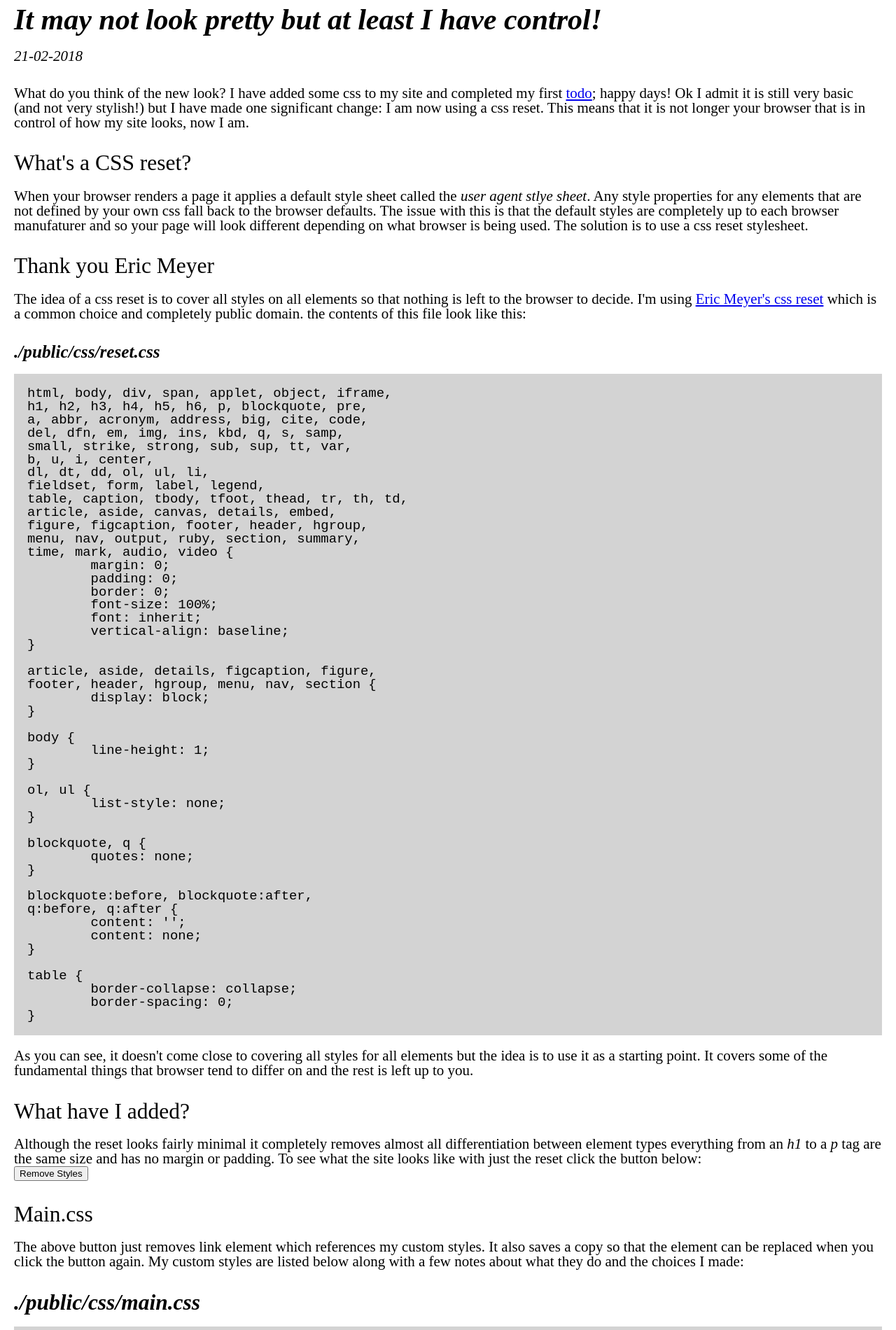
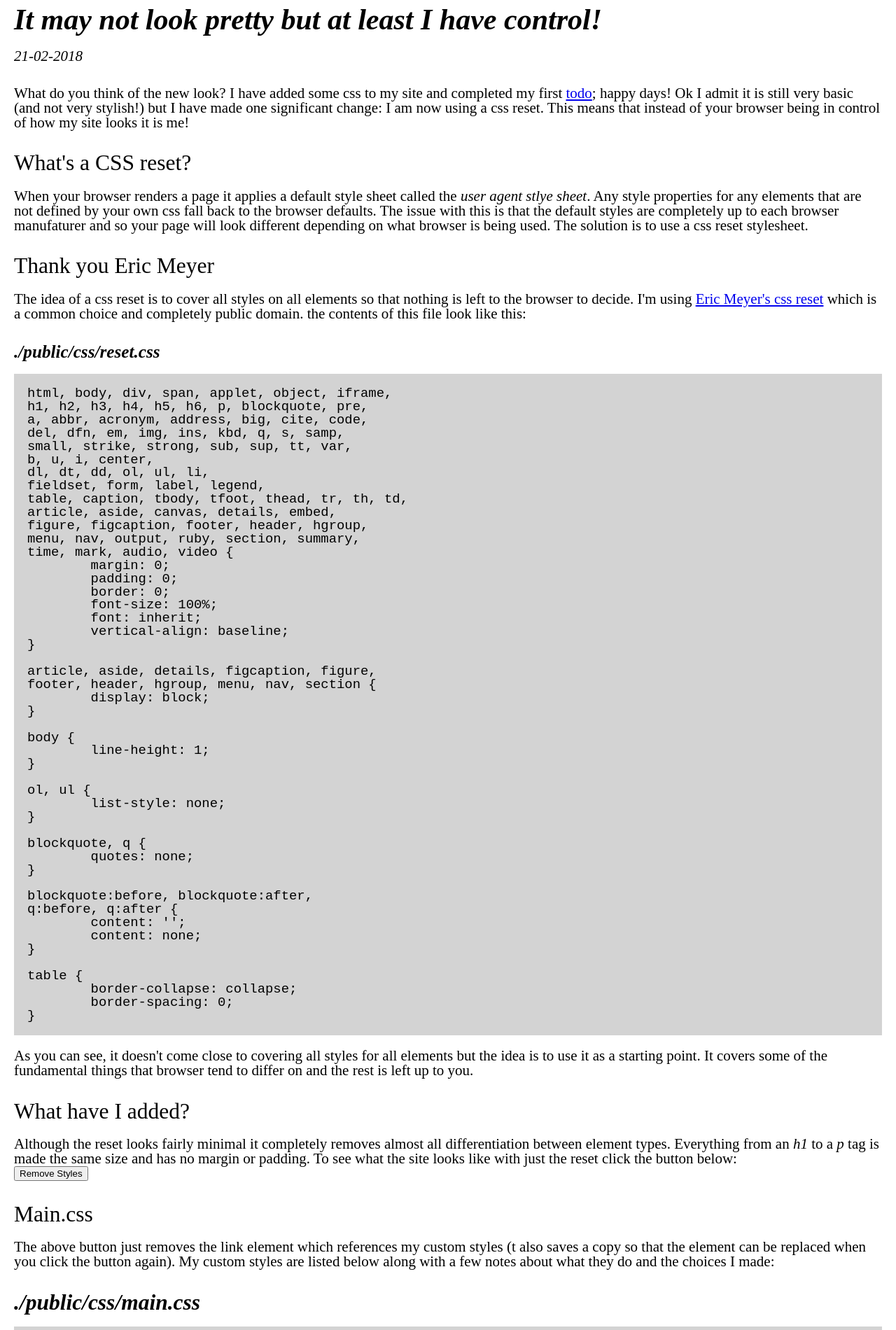
Before and after one commit to MJeorrett/blog, a website: page public/articles/4-css.html in a window 1280 px wide. Shown: the part 160-2060 px from the top of the page at 70% size. Drawn offline with Linux system fonts and the light colour scheme.

Commit message:
article 4: minor editing

```diff
--- a/public/articles/4-css.html
+++ b/public/articles/4-css.html
@@ -7,7 +7,7 @@
 <h2 class="article-subtitle">It may not look pretty but at least I have control!</h2>
 <p class="article-date">21-02-2018</p>
 
-<p>What do you think of the new look? I have added some css to my site and completed my first <a href="/todo">todo</a>; happy days!  Ok I admit it is still very basic (and not very stylish!) but I have made one significant change: I am now using a css reset. This means that it is not longer your browser that is in control of how my site looks, now I am.</p>
+<p>What do you think of the new look? I have added some css to my site and completed my first <a href="/todo">todo</a>; happy days!  Ok I admit it is still very basic (and not very stylish!) but I have made one significant change: I am now using a css reset. This means that instead of your browser being in control of how my site looks it is me!</p>
 
 <h3>What's a CSS reset?</h3>
 <p>When your browser renders a page it applies a default style sheet called the <i>user agent stlye sheet</i>.  Any style properties for any elements that are not defined by your own css fall back to the browser defaults.  The issue with this is that the default styles are completely up to each browser manufaturer and so your page will look different depending on what browser is being used. The solution is to use a css reset stylesheet.</p>
@@ -69,12 +69,12 @@ As you can see, it doesn't come close to covering all styles for all elements bu
 </p>
 
 <h3>What have I added?</h3>
-<p>Although the reset looks fairly minimal it completely removes almost all differentiation between element types everything from an <i>h1</i> to a <i>p</i> tag are the same size and has no margin or padding.  To see what the site looks like with just the reset click the button below:
+<p>Although the reset looks fairly minimal it completely removes almost all differentiation between element types.  Everything from an <i>h1</i> to a <i>p</i> tag is made the same size and has no margin or padding.  To see what the site looks like with just the reset click the button below:
 <br /><button id="remove-styles">Remove Styles</button>
 </p>
 
 <h3>Main.css</h3>
-<p>The above button just removes link element which references my custom styles. It also saves a copy so that the element can be replaced when you click the button again. My custom styles are listed below along with a few notes about what they do and the choices I made:
+<p>The above button just removes the link element which references my custom styles (t also saves a copy so that the element can be replaced when you click the button again). My custom styles are listed below along with a few notes about what they do and the choices I made:
 <h3 class="code-snippet-path">./public/css/main.css</h3>
 <pre class="code-snippet">
 /* This adds a bit of space between the edge of my content and the window. */
@@ -164,7 +164,7 @@ ol {
 </pre>
 
 <h3>Out with the Old and In with the New?</h3>
-<p>You may have noticed that old articles haven't changed. One of the things I want to do with this site is record the progression; when I make something better I don't want to apply it everywhere. I like the idea of being able to keep a visible record of the improvements I have made.</p>
+<p>You may have noticed that old articles haven't changed. One of the things I want to do with this site is record the progression; when I make something better I don't want to apply it everywhere. I like the idea of being able to keep a visible record of the improvements I have made.  Idealy I'd like some kind of versioning system so that you can see old and new side by side or allow you to dynamically select which version you would like to see.  Sounds like a <a href="/todo">todo</a> is needed so I'd better go and add that now...see you next time!</p>
 
 <script>
 	(function(){
```
